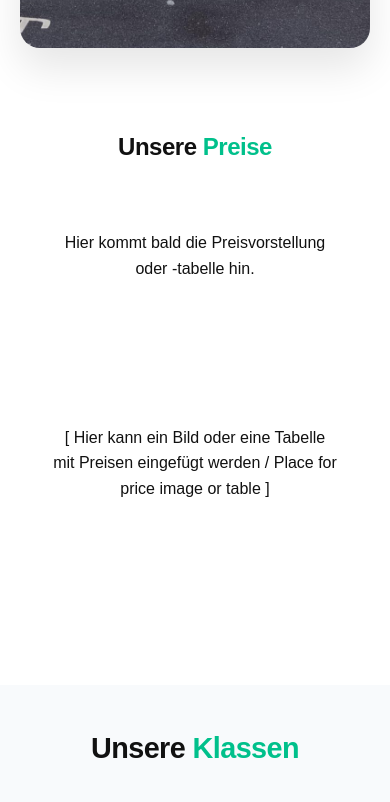
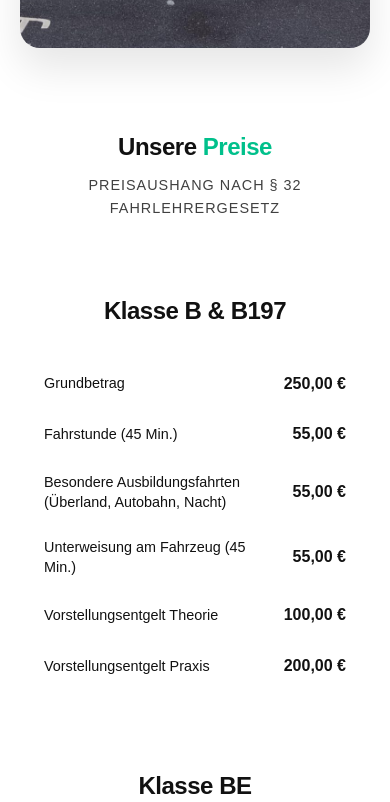
Before and after one commit to WooZoZooW/Sedat, a Next.js app: page / in a window 390 px wide. Shown: the part 1780-2582 px from the top of the page. Built offline with nearby package versions, Linux system fonts and the light colour scheme.

Commit message:
feat: update contact phone number and add structured pricing UI

```diff
--- a/src/components/Contact.tsx
+++ b/src/components/Contact.tsx
@@ -28,7 +28,7 @@ export default function Contact() {
                             <div>
                                 <strong>{t('contact.phone')}</strong>
                                 <p>
-                                    <a href="tel:+4920655507223">02065/5507223</a>
+                                    <a href="tel:+491639676927">+49 163 9676927</a>
                                 </p>
                             </div>
                         </div>
@@ -37,8 +37,8 @@ export default function Contact() {
                             <div>
                                 <strong>WhatsApp</strong>
                                 <p>
-                                    <a href="https://wa.me/491772650676" target="_blank" rel="noopener noreferrer">
-                                        +49 177 2650676
+                                    <a href="https://wa.me/491639676927" target="_blank" rel="noopener noreferrer">
+                                        +49 163 9676927
                                     </a>
                                 </p>
                             </div>
--- a/src/components/Legal.tsx
+++ b/src/components/Legal.tsx
@@ -97,7 +97,7 @@ function ImpressumPanel() {
                         <span className={styles.contactIcon}>📞</span>
                         <div>
                             <p className={styles.contactLabel}>Telefon</p>
-                            <a href="tel:+4920655507223">+49 (0) 2065 550 72 23</a>
+                            <a href="tel:+491639676927">+49 163 9676927</a>
                         </div>
                     </div>
                     <div className={styles.contactItem}>
@@ -259,7 +259,7 @@ function DatenschutzPanel() {
                     47226 Duisburg
                 </p>
                 <p>
-                    Telefon: +49 2065/5507223<br />
+                    Telefon: +49 163 9676927<br />
                     E-Mail: <a href="mailto:Info@fahrschule-sedat.de">Info@fahrschule-sedat.de</a>
                 </p>
                 <p>
--- a/src/components/Pricing.module.css
+++ b/src/components/Pricing.module.css
@@ -5,37 +5,131 @@
 .container {
     display: flex;
     flex-direction: column;
-    gap: 2rem;
+    gap: 3rem;
     align-items: center;
 }
 
-.placeholderCard {
+.header {
+    text-align: center;
+}
+
+.subtitle {
+    color: var(--text-color);
+    opacity: 0.8;
+    margin-top: 0.5rem;
+    font-size: 0.9rem;
+    text-transform: uppercase;
+    letter-spacing: 1px;
+}
+
+.grid {
+    display: grid;
+    grid-template-columns: repeat(auto-fit, minmax(320px, 1fr));
+    gap: 2rem;
+    width: 100%;
+    max-width: 1200px;
+}
+
+.pricingCard {
+    padding: 2rem;
+    display: flex;
+    flex-direction: column;
+    gap: 1.5rem;
+    transition: transform 0.3s ease, box-shadow 0.3s ease;
+}
+
+.pricingCard:hover {
+    transform: translateY(-5px);
+    box-shadow: 0 10px 30px rgba(0, 0, 0, 0.3);
+}
+
+.cardHeader {
+    border-bottom: 2px solid var(--primary-color);
+    padding-bottom: 1rem;
+    text-align: center;
+}
+
+.cardHeader h3 {
+    margin: 0;
+    color: var(--primary-color);
+    font-size: 1.5rem;
+}
+
+.priceList {
+    list-style: none;
+    padding: 0;
+    margin: 0;
+    display: flex;
+    flex-direction: column;
+    gap: 1rem;
+}
+
+.priceItem {
+    display: flex;
+    justify-content: space-between;
+    align-items: center;
+    gap: 1rem;
+    border-bottom: 1px solid rgba(255, 255, 255, 0.1);
+    padding-bottom: 0.5rem;
+}
+
+.priceItem:last-child {
+    border-bottom: none;
+}
+
+.label {
+    flex: 1;
+    font-size: 0.9rem;
+    line-height: 1.4;
+    color: var(--text-color);
+}
+
+.price {
+    font-weight: 700;
+    color: var(--primary-color);
+    white-space: nowrap;
+}
+
+.seminars {
     width: 100%;
     max-width: 800px;
-    padding: 2rem;
     text-align: center;
+    margin-top: 1rem;
+}
+
+.seminars h3 {
+    margin-bottom: 1.5rem;
+    color: var(--text-color);
+}
+
+.seminarCards {
+    display: grid;
+    grid-template-columns: repeat(auto-fit, minmax(250px, 1fr));
+    gap: 1.5rem;
+}
+
+.seminarCard {
+    padding: 1.5rem;
     display: flex;
     flex-direction: column;
-    gap: 2rem;
-    box-sizing: border-box;
+    gap: 0.5rem;
     align-items: center;
 }
 
-.placeholderCard p {
+.seminarCard h4 {
     margin: 0;
-    color: var(--text-color);
+    color: var(--primary-color);
+    font-size: 1.2rem;
 }
 
-.imagePlaceholder {
-    width: 100%;
-    height: 300px;
-    border: 2px dashed var(--primary-color);
-    border-radius: 12px;
-    display: flex;
-    align-items: center;
-    justify-content: center;
-    color: var(--primary-color);
-    font-weight: 500;
-    background-color: rgba(255, 255, 255, 0.05);
-    /* very light/dark overlay */
+.seminarCard p {
+    margin: 0;
+    font-size: 0.9rem;
+    opacity: 0.8;
 }
+
+@media (max-width: 768px) {
+    .pricingCard {
+        padding: 1.5rem;
+    }
+}
--- a/src/components/Pricing.tsx
+++ b/src/components/Pricing.tsx
@@ -1,6 +1,44 @@
 import React from 'react';
 import { useLanguage } from '../context/LanguageContext';
 import styles from './Pricing.module.css';
+
+const pricingData = [
+  {
+    name: "Klasse B & B197",
+    items: [
+      { label: "Grundbetrag", price: "250,00" },
+      { label: "Fahrstunde (45 Min.)", price: "55,00" },
+      { label: "Besondere Ausbildungsfahrten (Überland, Autobahn, Nacht)", price: "55,00" },
+      { label: "Unterweisung am Fahrzeug (45 Min.)", price: "55,00" },
+      { label: "Vorstellungsentgelt Theorie", price: "100,00" },
+      { label: "Vorstellungsentgelt Praxis", price: "200,00" },
+    ]
+  },
+  {
+    name: "Klasse BE",
+    items: [
+      { label: "Grundbetrag", price: "250,00" },
+      { label: "Fahrstunde (45 Min.)", price: "60,00" },
+      { label: "Besondere Ausbildungsfahrten (Überland, Autobahn, Nacht)", price: "60,00" },
+      { label: "Unterweisung am Fahrzeug (45 Min.)", price: "60,00" },
+      { label: "Vorstellungsentgelt Praxisprüfung", price: "250,00" },
+      { label: "Teilprüfung Praktisches Fahren", price: "60,00" },
+      { label: "Teilprüfung Abfahrtkontrolle", price: "60,00" },
+      { label: "Teilprüfung Verbinden/Trennen", price: "60,00" },
+    ]
+  },
+  {
+    name: "Klasse B96",
+    items: [
+      { label: "Grundbetrag", price: "250,00" },
+      { label: "Fahrstunde (45 Min.)", price: "60,00" },
+      { label: "Besondere Ausbildungsfahrten (Überland, Autobahn, Nacht)", price: "60,00" },
+      { label: "Unterweisung am Fahrzeug (45 Min.)", price: "60,00" },
+      { label: "Teilprüfung Praktisches Fahren", price: "60,00" },
+      { label: "Teilprüfung Verbinden/Trennen", price: "60,00" },
+    ]
+  }
+];
 
 const Pricing = () => {
     const { t } = useLanguage();
@@ -8,13 +46,44 @@ const Pricing = () => {
     return (
         <section className={`section-padding ${styles.pricingSection}`} id="pricing">
             <div className={`container ${styles.container}`}>
-                <h2 className="section-title">
-                    {t('pricing.heading.part1')} <span className="accent-text">{t('pricing.heading.part2')}</span>
-                </h2>
-                <div className={`glass-card ${styles.placeholderCard}`}>
-                    <p>{t('pricing.placeholder')}</p>
-                    <div className={styles.imagePlaceholder}>
-                        [ Hier kann ein Bild oder eine Tabelle mit Preisen eingefügt werden / Place for price image or table ]
+                <div className={styles.header}>
+                    <h2 className="section-title">
+                        {t('pricing.heading.part1')} <span className="accent-text">{t('pricing.heading.part2')}</span>
+                    </h2>
+                    <p className={styles.subtitle}>PREISAUSHANG nach § 32 Fahrlehrergesetz</p>
+                </div>
+
+                <div className={styles.grid}>
+                    {pricingData.map((category, idx) => (
+                        <div key={idx} className={`glass-card ${styles.pricingCard}`}>
+                            <div className={styles.cardHeader}>
+                                <h3>{category.name}</h3>
+                            </div>
+                            <ul className={styles.priceList}>
+                                {category.items.map((item, i) => (
+                                    <li key={i} className={styles.priceItem}>
+                                        <span className={styles.label}>{item.label}</span>
+                                        <span className={styles.price}>{item.price} €</span>
+                                    </li>
+                                ))}
+                            </ul>
+                        </div>
+                    ))}
+                </div>
+
+                <div className={styles.seminars}>
+                    <h3>Seminare</h3>
+                    <div className={styles.seminarCards}>
+                        <div className={`glass-card ${styles.seminarCard}`}>
+                            <h4>ASF</h4>
+                            <p>Aufbauseminar für Fahranfänger</p>
+                            <span className={styles.price}>Auf Anfrage</span>
+                        </div>
+                        <div className={`glass-card ${styles.seminarCard}`}>
+                            <h4>FES</h4>
+                            <p>Fahreignungsseminar</p>
+                            <span className={styles.price}>Auf Anfrage</span>
+                        </div>
                     </div>
                 </div>
             </div>
```
Also changed, not shown: 1 other file (tests, documents, lock files or other folders).
